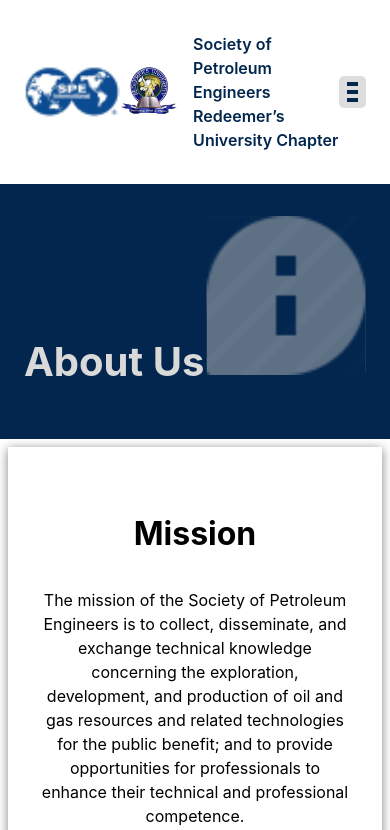
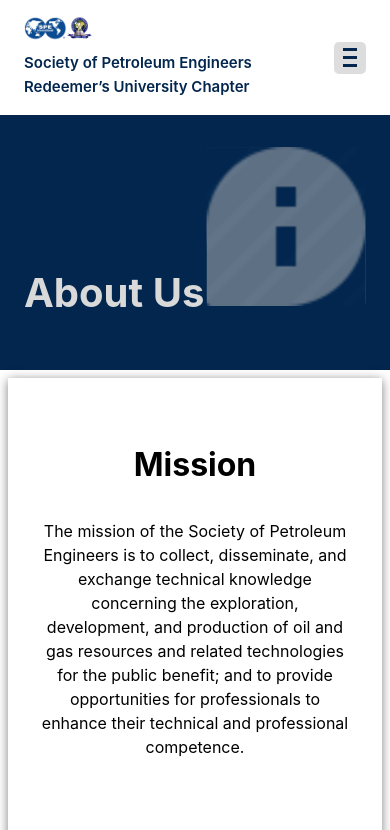
Before and after one commit to Yanmife123/Spe_Run, a React (Vite) app: page /about in a window 390 px wide. Shown: the top 830 px of the page. Built offline with nearby package versions, Linux system fonts and the light colour scheme.

Commit message:
Remove the dummy text in the about page

```diff
--- a/src/components/Form.css
+++ b/src/components/Form.css
@@ -17,6 +17,7 @@
   margin-bottom: 10px;
   border: 1px solid #ccc;
   border-radius: 4px;
+  transition: all 0.3s ease-in-out;
 }
 .contact-form input:focus,
 .contact-form textarea:focus {
--- a/src/components/NavBar.css
+++ b/src/components/NavBar.css
@@ -59,14 +59,14 @@
   background-color: #fff;
   transform: translateX(0);
   z-index: 2;
-  transition: 0.3s transform ease-in-out;
+  animation: side-NavAnimation 0.5s ease-in-out;
   height: 100dvh;
 }
 
 .side-nav-btns {
   display: flex;
   align-items: center;
-  justify-content: space-between;
+  justify-content: end;
   padding: 1.75rem 1.5rem;
 }
 
@@ -99,3 +99,27 @@
   text-decoration: none;
   padding: 1.75rem 1.5rem;
 }
+
+@keyframes side-NavAnimation {
+  0% {
+    right: -100%;
+  }
+  100% {
+    right: 0;
+  }
+}
+
+@media (max-width: 768px) {
+  .logo-container img {
+    height: 25px;
+  }
+  .nav-wrapper {
+    flex-direction: column;
+    gap: 10px;
+    align-items: start;
+  }
+  .nav-wrapper p {
+    font-size: 15px;
+    margin: 0;
+  }
+}
--- a/src/components/NavBar.jsx
+++ b/src/components/NavBar.jsx
@@ -40,11 +40,6 @@
                   onClick={() => setSideNavBar(false)}
                 >
                   &times;
-                </button>
-                <button className="nav-bar-menu">
-                  <div className="line"></div>
-                  <div className="line"></div>
-                  <div className="line"></div>
                 </button>
               </div>
             </li>
```
